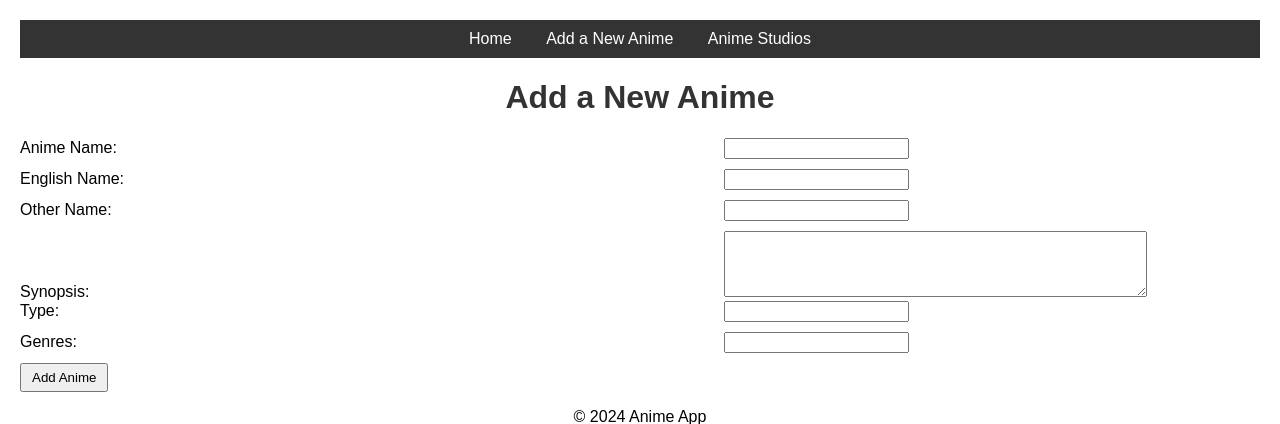
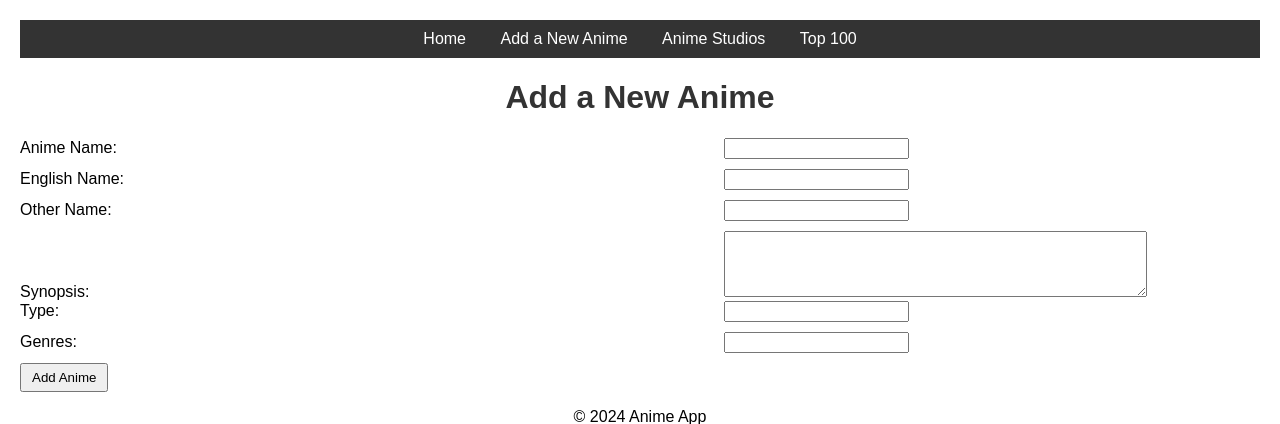
Before and after one commit to Mfaytinn/AnimeReview-BLG317, a Flask app: page /add in a window 1280 px wide. Shown: the top 424 px of the page. Run offline with Flask 3, Linux system fonts and the light colour scheme.

Commit message:
add hyper link for top 100 page in layout

```diff
--- a/app/templates/layout.html
+++ b/app/templates/layout.html
@@ -12,6 +12,7 @@
         <a href="{{ url_for('index_page') }}">Home</a>
         <a href="{{ url_for('add_anime') }}">Add a New Anime</a>
         <a href="{{ url_for('studios_page') }}">Anime Studios</a>
+        <a href="{{ url_for('top_100_page') }}">Top 100</a>
     </nav>
 
     <!-- Flash Messages -->
```
